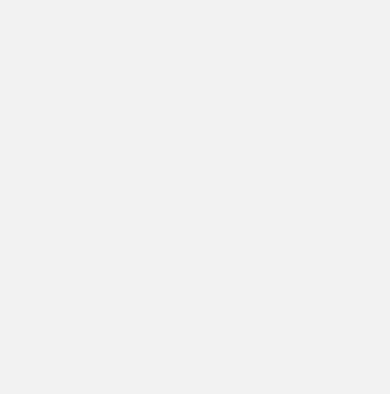
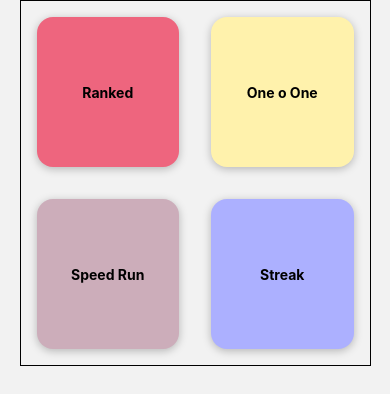
Before and after one commit to Quizzical-Team/quizzical-mobile, a React Native app: screen /MAINMENU in a window 390 px wide. Shown: the top 394 px of the page. Built offline with nearby package versions, Linux system fonts and the light colour scheme.

Commit message:
main menu catagories added.

```diff
--- /dev/null
+++ b/src/components/CatagoryBoard.tsx
@@ -0,0 +1,31 @@
+import React, { useState } from 'react'
+import { View, StyleSheet, Text, Pressable, FlatList } from 'react-native'
+import CatagoryTile from './CatagoryTile'
+import { catagories } from '../data/Catagories'
+
+const renderCatagoryTile = (itemData) => {
+  console.log(catagories)
+  return <CatagoryTile title={itemData.item.title} color={itemData.item.color}/>
+}
+
+const CatagoryBoard = () => {
+  return (
+    <FlatList
+      style={styles.board}
+      data={catagories}
+      keyExtractor={(item) => item.id}
+      renderItem={renderCatagoryTile}
+      numColumns = {2}
+    />
+  )
+}
+
+const styles = StyleSheet.create({
+  board: {
+    borderWidth: 1,
+    width: '90%',
+    height: '50%'
+  }
+})
+
+export default CatagoryBoard
--- /dev/null
+++ b/src/components/CatagoryTile.tsx
@@ -0,0 +1,45 @@
+import { background } from "native-base/lib/typescript/theme/styled-system";
+import React from "react";
+import { View, Pressable, Text, StyleSheet } from "react-native";
+
+const CatagoryTile = ({title, color}) => {
+    console.log(title)
+    return(
+        <View style={[styles.gridItem, {backgroundColor: color}]}>
+            <Pressable android_ripple={{color: "#ccc"}} style={styles.button}>
+                <View style={styles.innerContainer}>
+                    <Text style={styles.title}>{title}</Text>
+                </View>
+            </Pressable>
+        </View>
+    );
+};
+
+const styles = StyleSheet.create({
+    gridItem:{
+        flex: 1,
+        margin: 16,
+        height: 150,
+        borderRadius: 16,
+        elevation: 4,
+        shadowColor: "black",
+        shadowOpacity: 0.25,
+        shadowOffset: {width: 0, height:2},
+        shadowRadius: 8,
+        overflow: "hidden",
+    },
+    button: {
+        flex: 1,
+    },
+    innerContainer:{
+        flex: 1,
+        padding: 16,
+        justifyContent: "center",
+        alignItems: "center",
+    },
+    title: {
+        fontWeight: "bold",
+
+    }
+})
+export default CatagoryTile;
--- /dev/null
+++ b/src/data/Catagories.js
@@ -0,0 +1,8 @@
+import Catagory from "./dataTemplate/Catagory";
+
+export const catagories = [
+    new Catagory(1, "Ranked", "#EE657E"),
+    new Catagory(2, "One o One", "#FFF2AC"),
+    new Catagory(3, "Speed Run", "#CCADBA"),
+    new Catagory(4, "Streak", "#ACB0FF")
+]
--- /dev/null
+++ b/src/data/dataTemplate/Catagory.js
@@ -0,0 +1,9 @@
+class Catagory {
+    constructor(id, title, color){
+        this.id = id;
+        this.title = title;
+        this.color = color;
+    }
+}
+
+export default Catagory;
--- a/src/screens/LoginScreen.tsx
+++ b/src/screens/LoginScreen.tsx
@@ -3,7 +3,6 @@ import {
   View,
   Text,
   TextInput,
-  Button,
   StyleSheet,
   Pressable
 } from 'react-native'
--- a/src/screens/MainMenuScreen.tsx
+++ b/src/screens/MainMenuScreen.tsx
@@ -1,10 +1,26 @@
 import React, { useState } from 'react'
-import { View } from 'react-native';
+import { View, Text, StyleSheet } from 'react-native'
+import CatagoryBoard from '../components/CatagoryBoard'
 
-const MainMenuScreen = ({navigation}) => {
-    return(
-        <View></View>
-    );
+const MainMenuScreen = ({ navigation }) => {
+  return (
+    <View style={styles.mainFrame}>
+      <View style={styles.catagoryPanel}>
+        <CatagoryBoard />
+      </View>
+    </View>
+  )
 }
 
-export default MainMenuScreen;
+const styles = StyleSheet.create({
+  mainFrame: {
+    flex: 1
+  },
+  catagoryPanel: {
+    justifyContent: 'center',
+    alignItems: "center",
+    alignContent: "center"
+  }
+})
+
+export default MainMenuScreen
```
